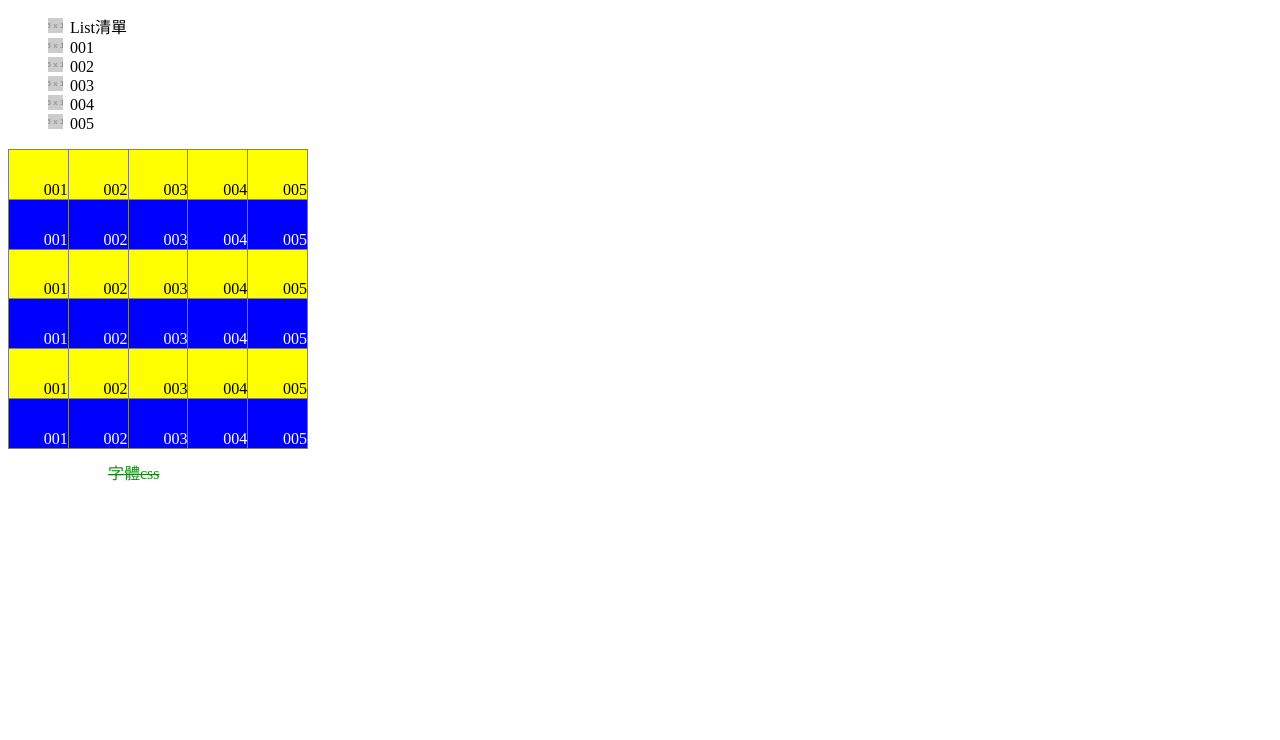
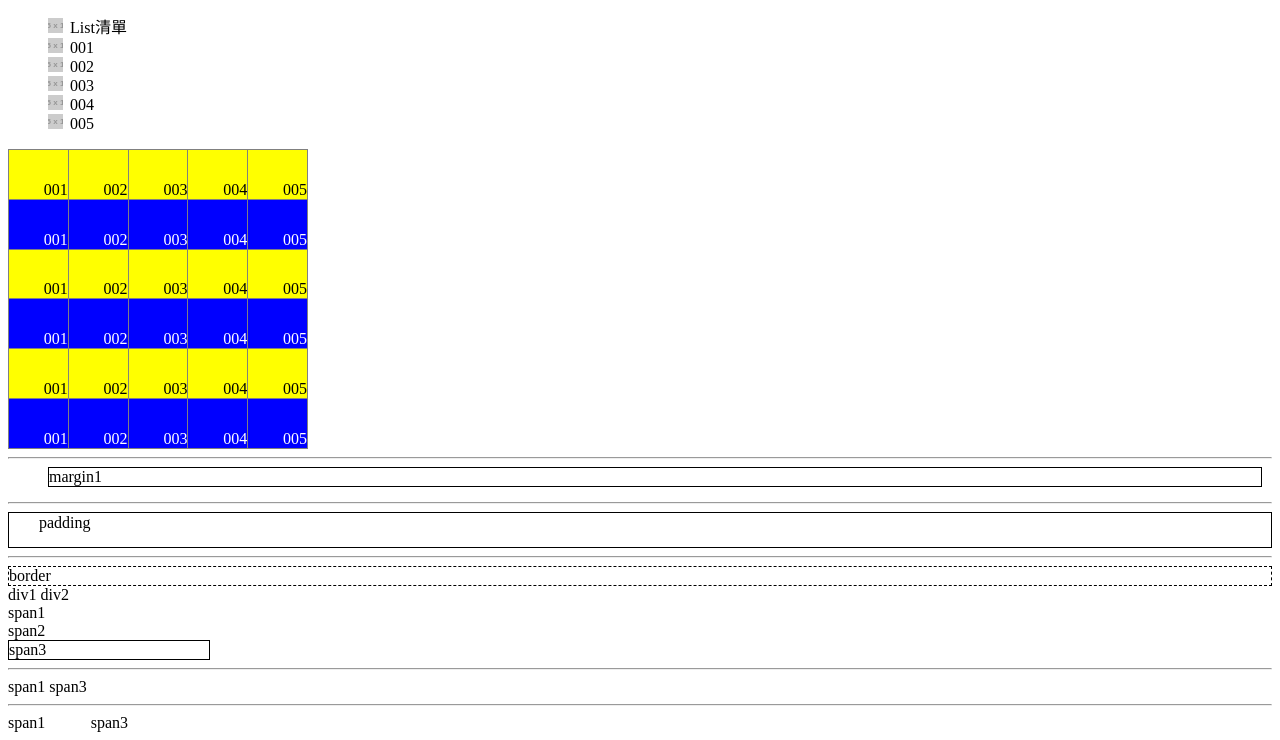
Before and after one commit to 002315646846541/3411007055, a plain HTML site: page css_all.html in a window 1280 px wide. Shown: the part 122-862 px from the top of the page. Before the commit the page ends 800 px from the top, so only its background shows below. Drawn offline with Linux system fonts and the light colour scheme; placeholder pictures from the web are drawn by us.

Commit message:
Add files via upload

```diff
--- a/css_all.html
+++ b/css_all.html
@@ -111,6 +111,47 @@
                tr:nth-child(odd){
                    background-color: yellow;
                }
+                           /*margin*/
+            .margin1{
+                border-width: 1px;
+                border-style: solid;
+                /*上下左右*/
+                /*margin: 10px;*/
+                /*上下,左右*/
+                /*margin: 10px 30px;*/
+                /*上,右,下,左*/
+                margin: 5px 10px 15px 40px;
+            }
+        /*padding*/
+        .padding{
+            border-width: 1px;
+            border-style: solid;
+            /*上下左右*/
+            /*padding: 10px;*/
+            /*上下,左右*/
+            /*padding: 10px 20px;*/
+            /*上,右,下,左*/
+            padding: 1px 5px 15px 30px;
+        }
+        /*border*/
+        .border{
+            /*border粗細*/
+            border-width: 1px;
+            /*border樣式*/
+            border-style: dashed;
+        }
+    /*display*/
+     .display1{
+         display: inline;
+     }
+     .display2{
+         display: block;
+     }
+     .display3{
+         border: 1px solid;
+         width: 200px;
+         display: inline-block;
+     }
     </style>
 </head>
 <body>
@@ -173,10 +214,28 @@
             <td>005</td>
         </tr>
     </table>
+    <hr>
+    <!--box model-->
+    <div class="margin1">margin1</div>
+    <hr>
+    <div class="padding">padding</div>
+    <hr>
+    <div class="border">border</div>
+    <!--display-->
+    <div class="display1">div1</div>
+    <div class="display1">div2</div>
+    <span class="display2">span1</span>
+    <span class="display2">span2</span>
+    <span class="display3">span3</span>
+    <hr>
+    <span>span1</span>
+    <span style="display:none">span2</span>
+    <span>span3</span>
+    <hr>
+    <span>span1</span>
+    <span style="visibility: hidden;">span2</span>
+    <span>span3</span>
 </head>
 <body>
-    <div class="text_color text_align text_line_height text_decoration text_indent text_spacing">
-        字體css
-        </div>
 </body>
 </html>
```
Also changed, not shown: index.html (+2 -0 lines), layout.html (added, +24 -0 lines).
